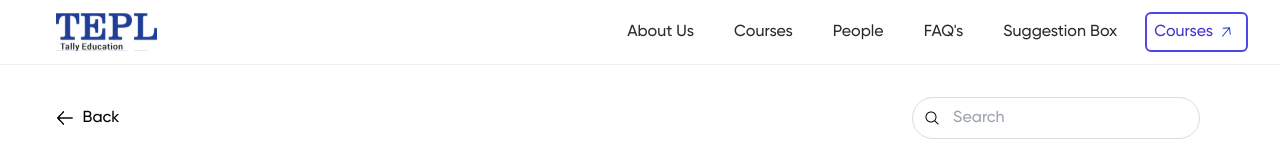
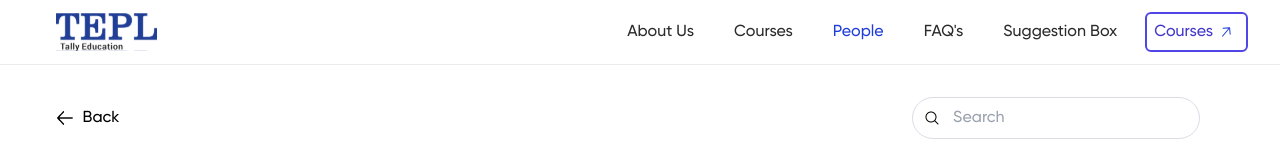
Before and after one commit to iot-lab-kiit/intern-fair, a Next.js app in the folder client/: page /community in a window 1280 px wide. Shown: the top 160 px of the page. Built offline with nearby package versions, Linux system fonts and the light colour scheme.

Commit message:
navbar links updated for community and courses page

```diff
--- a/client/src/components/Navbar/Navbar.jsx
+++ b/client/src/components/Navbar/Navbar.jsx
@@ -33,7 +33,7 @@ const Navbar = () => {
                   About&nbsp;Us
                 </NavLink>
                 <NavLink href="/courses">Courses</NavLink>
-                <NavLink href="/people" >People</NavLink>
+                <NavLink href="/community">People</NavLink>
                 <NavLink href="/contact">FAQ's</NavLink>
                 <NavLink href="/suggest">Suggestion&nbsp;Box</NavLink>
                 <Link href="/courses" passHref>
@@ -53,8 +53,8 @@ const Navbar = () => {
         <div className="sm:hidden">
           <div className="px-2 pt-2">
             <MobileNavLink href="/">About Us</MobileNavLink>
-            <MobileNavLink href="/team">Courses</MobileNavLink>
-            <MobileNavLink href="/people">People</MobileNavLink>
+            <MobileNavLink href="/courses">Courses</MobileNavLink>
+            <MobileNavLink href="/community">People</MobileNavLink>
             <MobileNavLink href="/contact">FAQ's</MobileNavLink>
             <MobileNavLink href="/suggest">Suggestion Box</MobileNavLink>
           </div>
```
